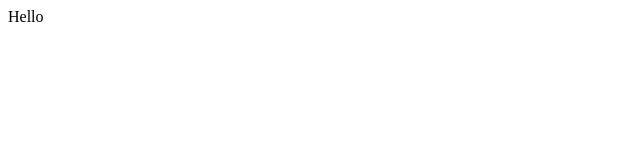
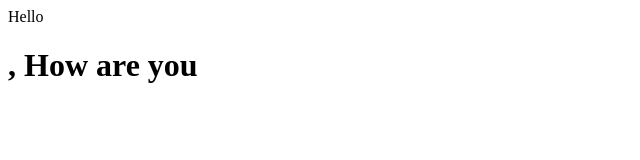
Before and after one commit to WaliurRashid/Git_Practice, a plain HTML site: page index.html in a window 1280 px wide. Shown: the whole page, without its empty margins (0-640 px from the left). Drawn offline with Linux system fonts and the light colour scheme.

Commit message:
After adding How are you

```diff
--- a/index.html
+++ b/index.html
@@ -1 +1,3 @@
 <div>Hello</div>
+
+<h1>, How are you</h1>
```
